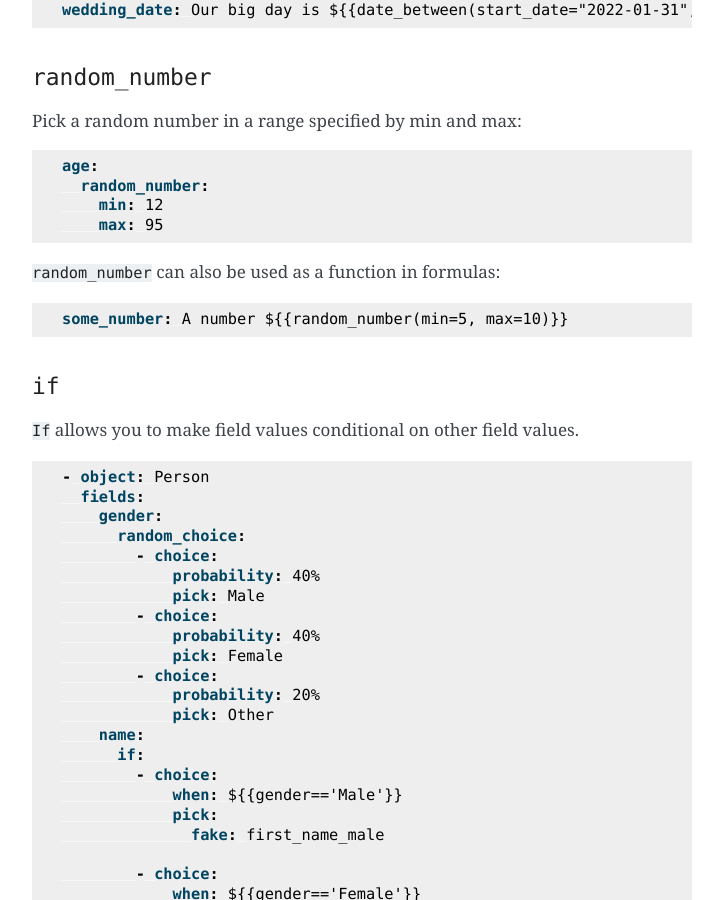
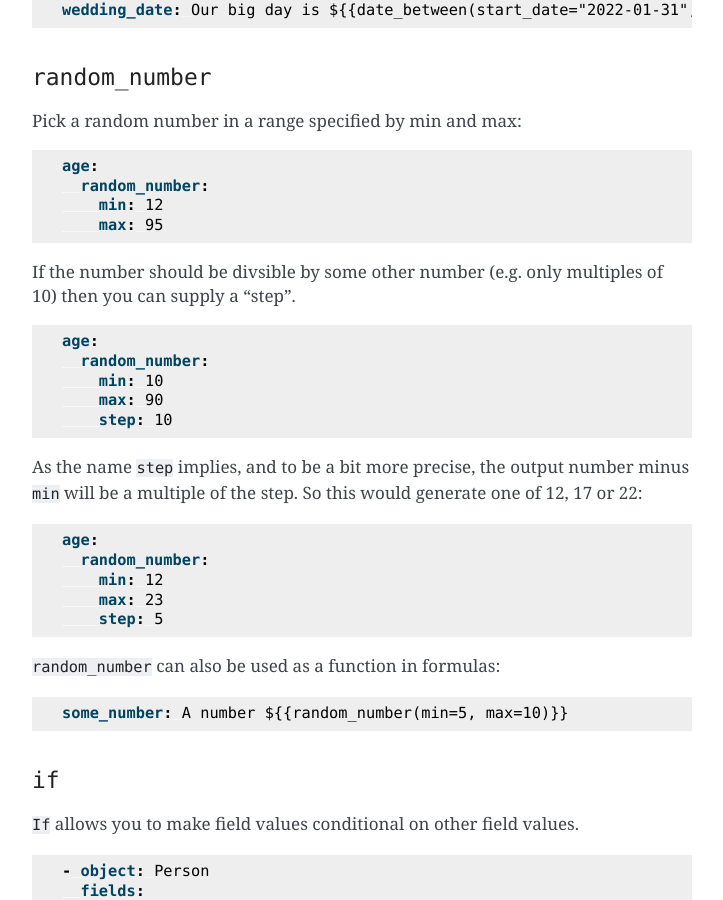
Before and after one commit to SFDO-Tooling/Snowfakery, a Sphinx documentation site: the page built from docs/index.md, in a window 1280 px wide and 900 px high, scrolled down 12704 px. Shown: the whole window, without its empty margins (388-1111 px from the left). Built offline with Sphinx 7.4.7, drawn with Linux system fonts in a browser that asks for light colours.

Commit message:
Add docs for random_number with step

````diff
--- a/docs/index.md
+++ b/docs/index.md
@@ -583,6 +583,30 @@ age:
     min: 12
     max: 95
 ```
+
+If the number should be divsible by some other number (e.g. only multiples
+of 10) then you can supply a "step".
+
+```yaml
+age:
+  random_number:
+    min: 10
+    max: 90
+    step: 10
+```
+
+As the name `step` implies, and to be a bit more precise, the output
+number minus `min` will be a multiple of the step. So this would
+generate one of 12, 17 or 22:
+
+```yaml
+age:
+  random_number:
+    min: 12
+    max: 23
+    step: 5
+```
+
 
 `random_number` can also be used as a function in formulas:
 
````
